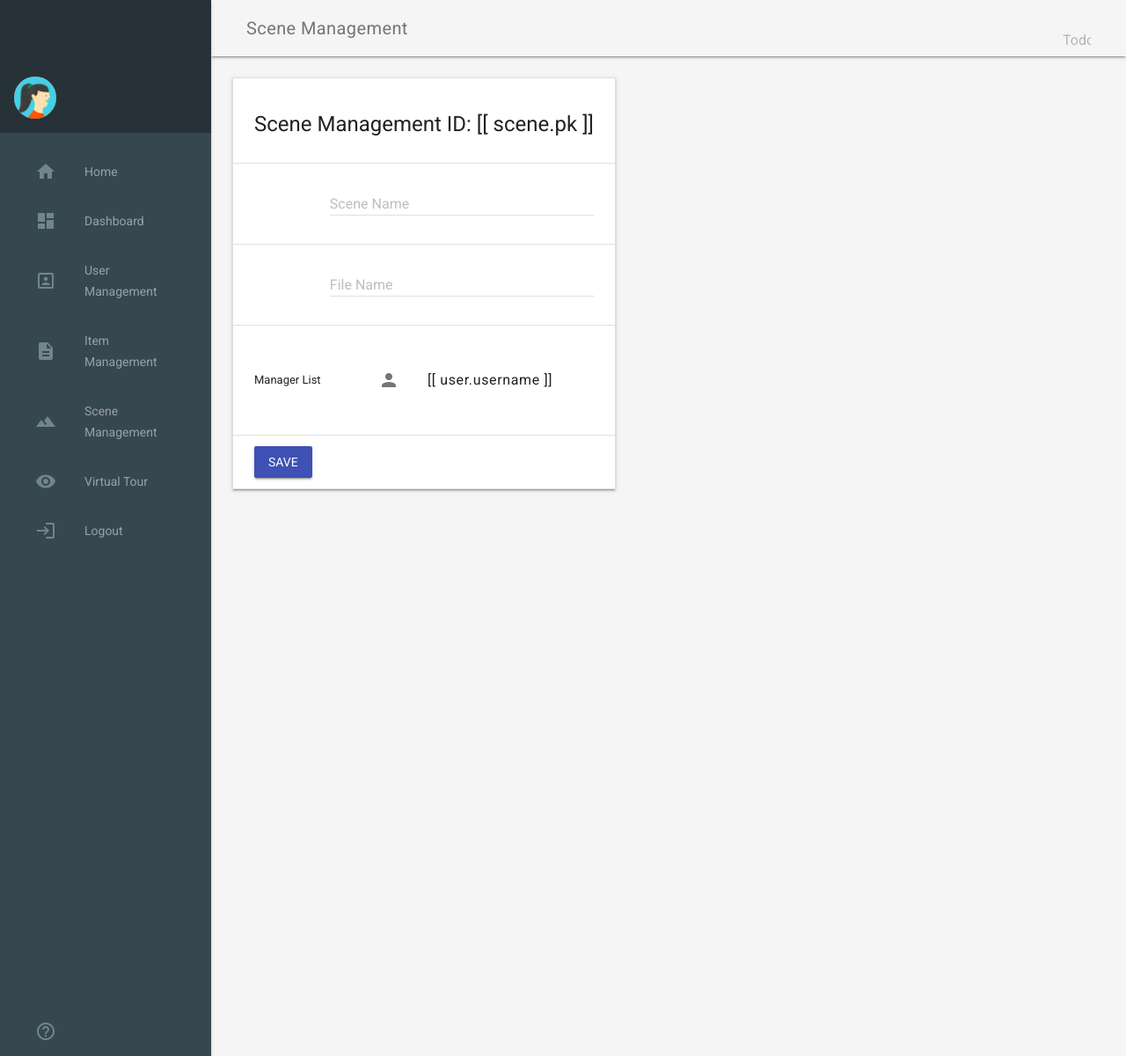
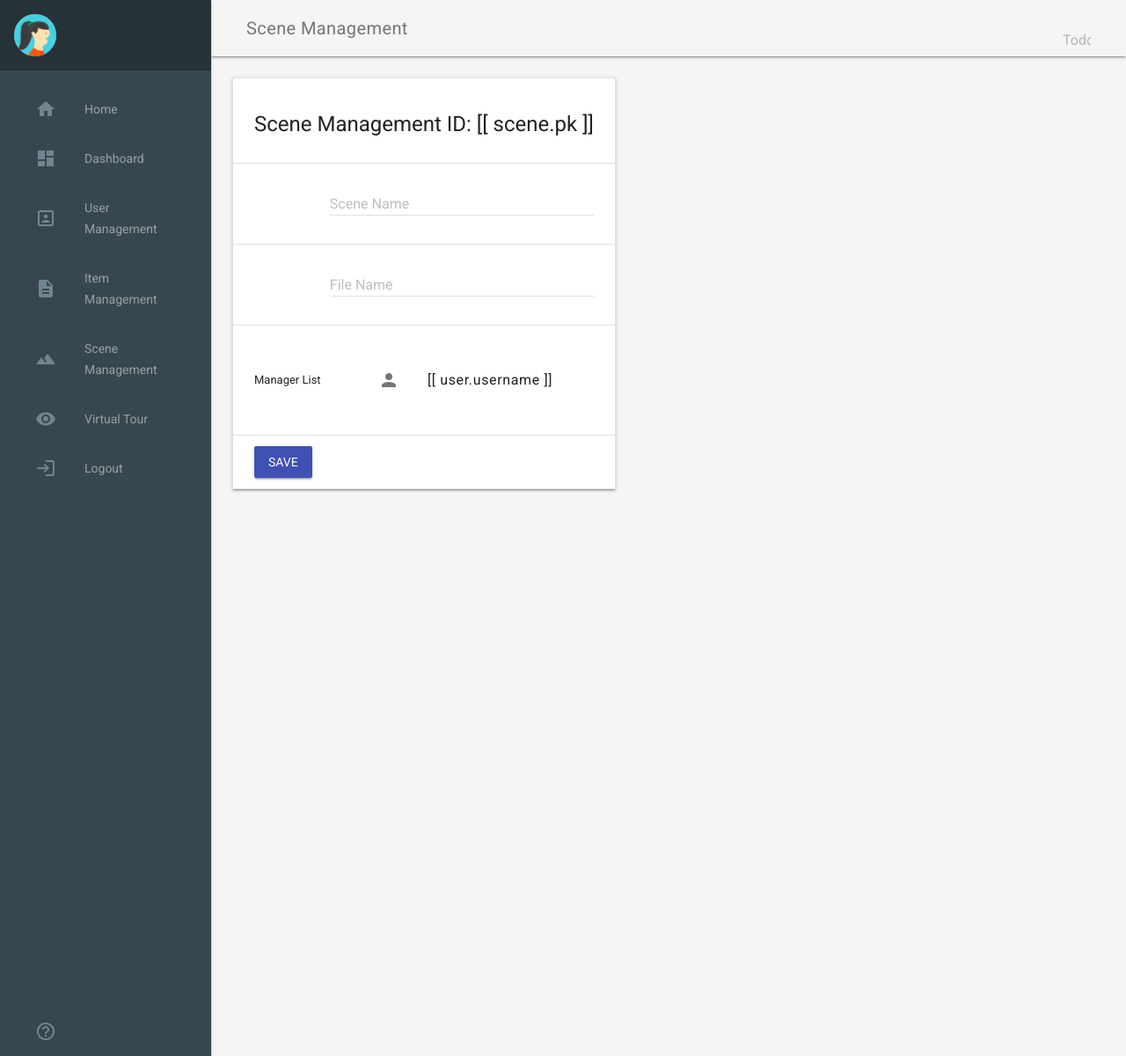
Before and after one commit to yutao-data/backend_based_on_django, a Django app: page /gallery/dashboard/scene_management/ in a window 1280 px wide. Shown: the whole page at 88% size. Run offline with Django 3.2, Linux system fonts and the light colour scheme; some libraries are stand-ins or nearby versions.

Commit message:
Dashborad 侧边栏优化

```diff
--- a/gallery/static/mdl/dashboard/style.css
+++ b/gallery/static/mdl/dashboard/style.css
@@ -46,10 +46,11 @@ html, body {
 .demo-drawer-header {
   box-sizing: border-box;
   display: flex;
-  flex-direction: column;
+  flex-direction: row;
   justify-content: flex-end;
   padding: 16px;
-  height: 151px;
+  vertical-align: center;
+  text-align: center;
 }
 .demo-avatar-dropdown {
   display: flex;
--- a/gallery/templates/gallery/dashboard/base.html
+++ b/gallery/templates/gallery/dashboard/base.html
@@ -73,8 +73,7 @@
         <header class="demo-drawer-header">
             <img src="{% static 'res/user.jpg' %}" class="demo-avatar">
             <div class="demo-avatar-dropdown">
-                <span>{{ request.user.username }}</span>
-                <div class="mdl-layout-spacer"></div>
+                <span style="margin: auto;">{{ request.user.username }}</span>
             </div>
         </header>
 
```
